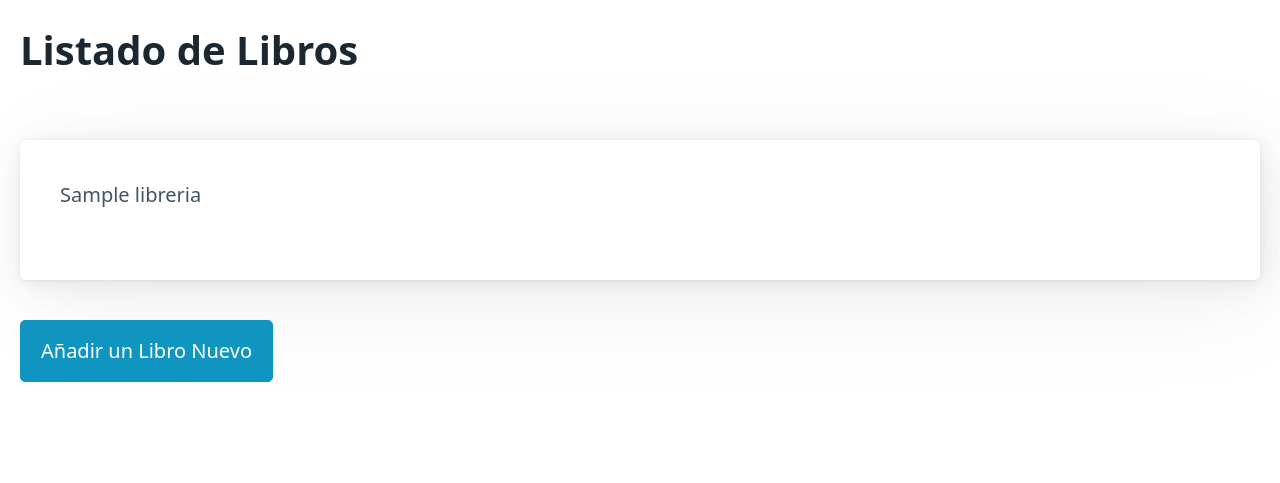
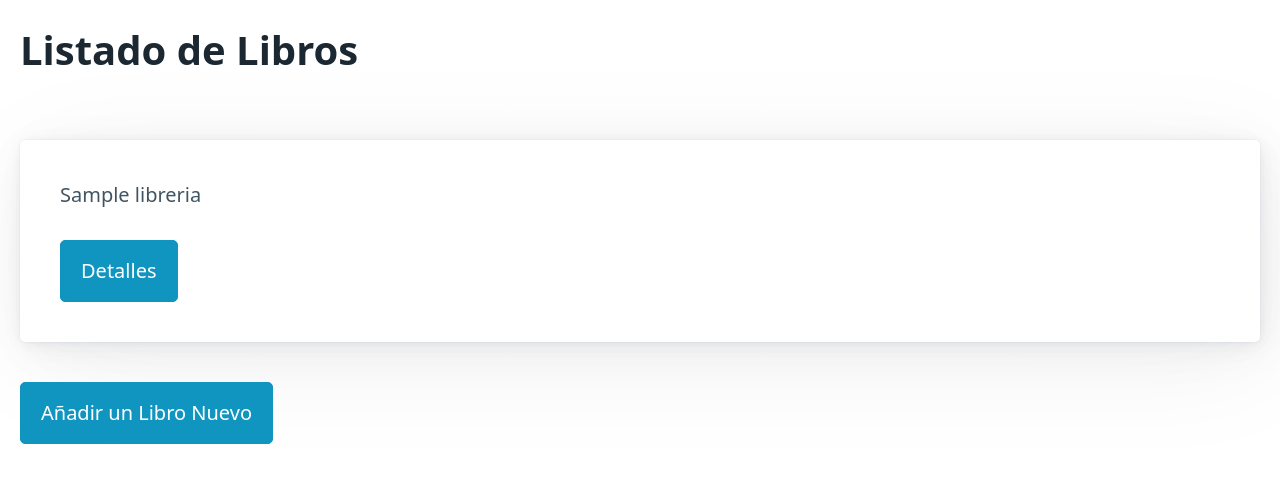
Before and after one commit to dakkusu988/LibreriaProyectoDjangoDCA_2, a Django app: page / in a window 1280 px wide. Shown: the top 483 px of the page. Run offline with Django 4.2, Linux system fonts and the light colour scheme; tables that the repository leaves empty hold one stand-in row (values such as "Sample post").

Commit message:
guardado

```diff
--- a/libreria/templates/libreria/detalles.html
+++ b/libreria/templates/libreria/detalles.html
@@ -10,10 +10,10 @@
     <body style="padding: 20px;">
 
         <h2>Detalles del Libro</h2>
+
         <article>
             <p><strong>Título:</strong> {{ book.title }}</p>
             <p><strong>Autor:</strong> {{ book.author }}</p>
-            <p><strong>Descripción:</strong> {{ book.description }}</p>
             <p><strong>Rating:</strong> {{ book.rating }}</p>
             <a href="{% url 'editar' pk=book.pk %}" role="button">Editar libro</a>
         </article>
--- a/libreria/templates/libreria/listado.html
+++ b/libreria/templates/libreria/listado.html
@@ -16,7 +16,7 @@
             <article>
 
                 <p> {{ book.title }} </p>
-                <!--<a href="{% url 'detalles' pk=book.pk %}" role="button">Detalles</a>-->
+                <a href="{% url 'detalles' pk=book.pk %}" role="button">Detalles</a>
 
             </article>
         {% endfor %}
```
